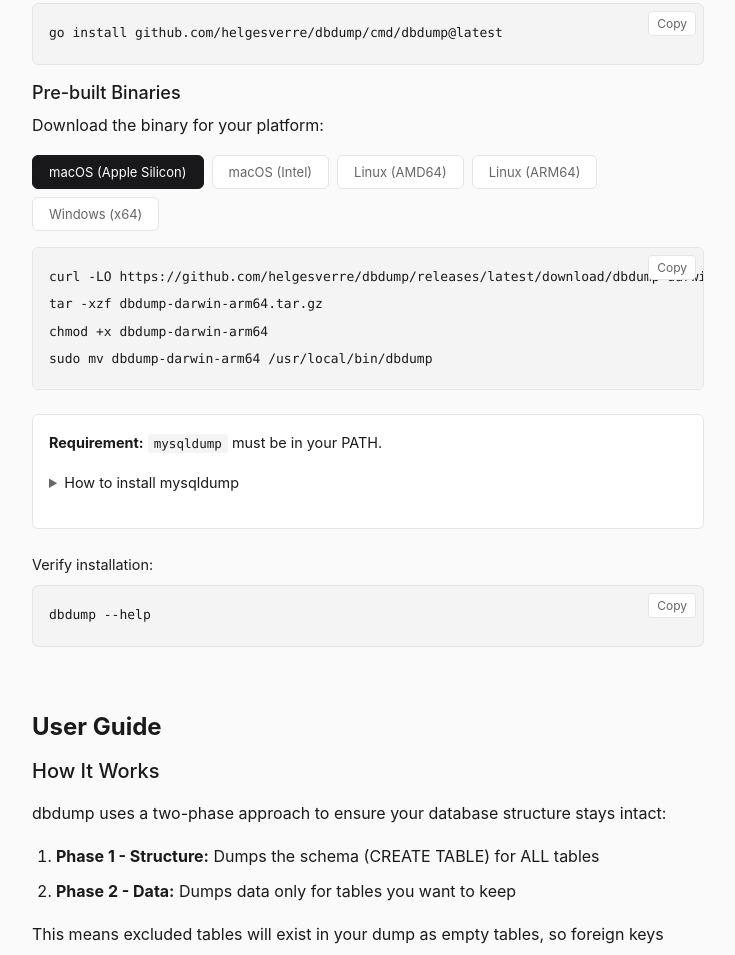
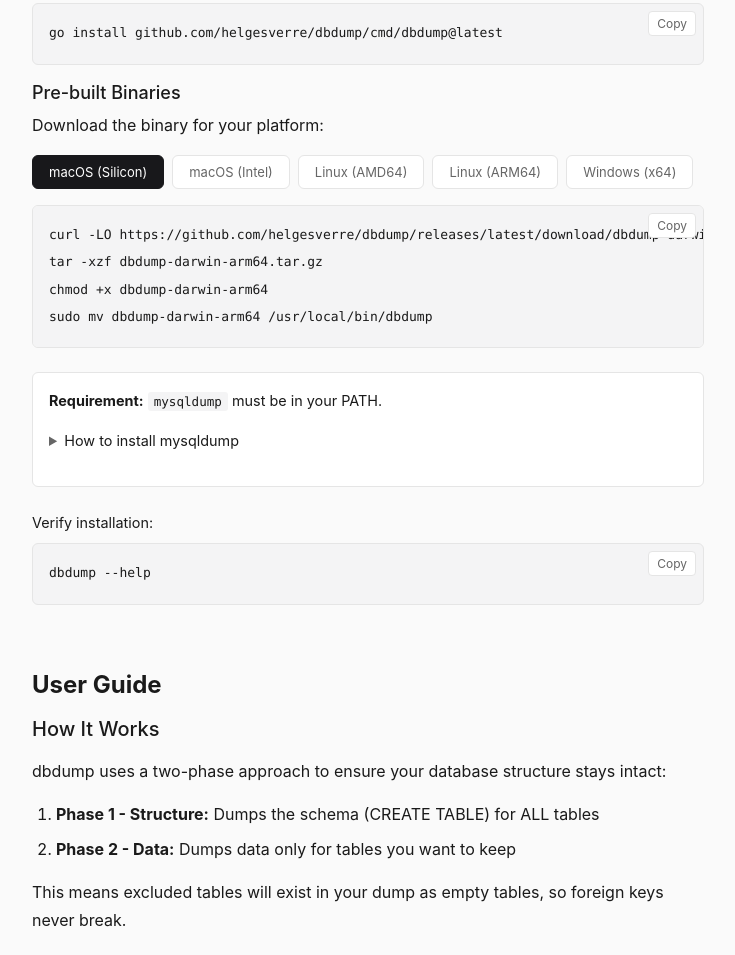
Before and after one commit to HelgeSverre/dbdump, a plain HTML site: page website/index.html in a window 1280 px wide. Shown: the part 1603-2558 px from the top of the page, without its empty margins (272-1007 px from the left). Drawn offline with Linux system fonts and the light colour scheme; a web font is replaced by a local one.

Commit message:
docs(website): simplify macOS button label text

```diff
--- a/website/index.html
+++ b/website/index.html
@@ -120,7 +120,7 @@
             <p>Download the binary for your platform:</p>
 
             <div class="platform-selector">
-                <button class="platform-btn active" data-platform="mac-arm">macOS (Apple Silicon)</button>
+                <button class="platform-btn active" data-platform="mac-arm">macOS (Silicon)</button>
                 <button class="platform-btn" data-platform="mac-intel">macOS (Intel)</button>
                 <button class="platform-btn" data-platform="linux-amd">Linux (AMD64)</button>
                 <button class="platform-btn" data-platform="linux-arm">Linux (ARM64)</button>
```
